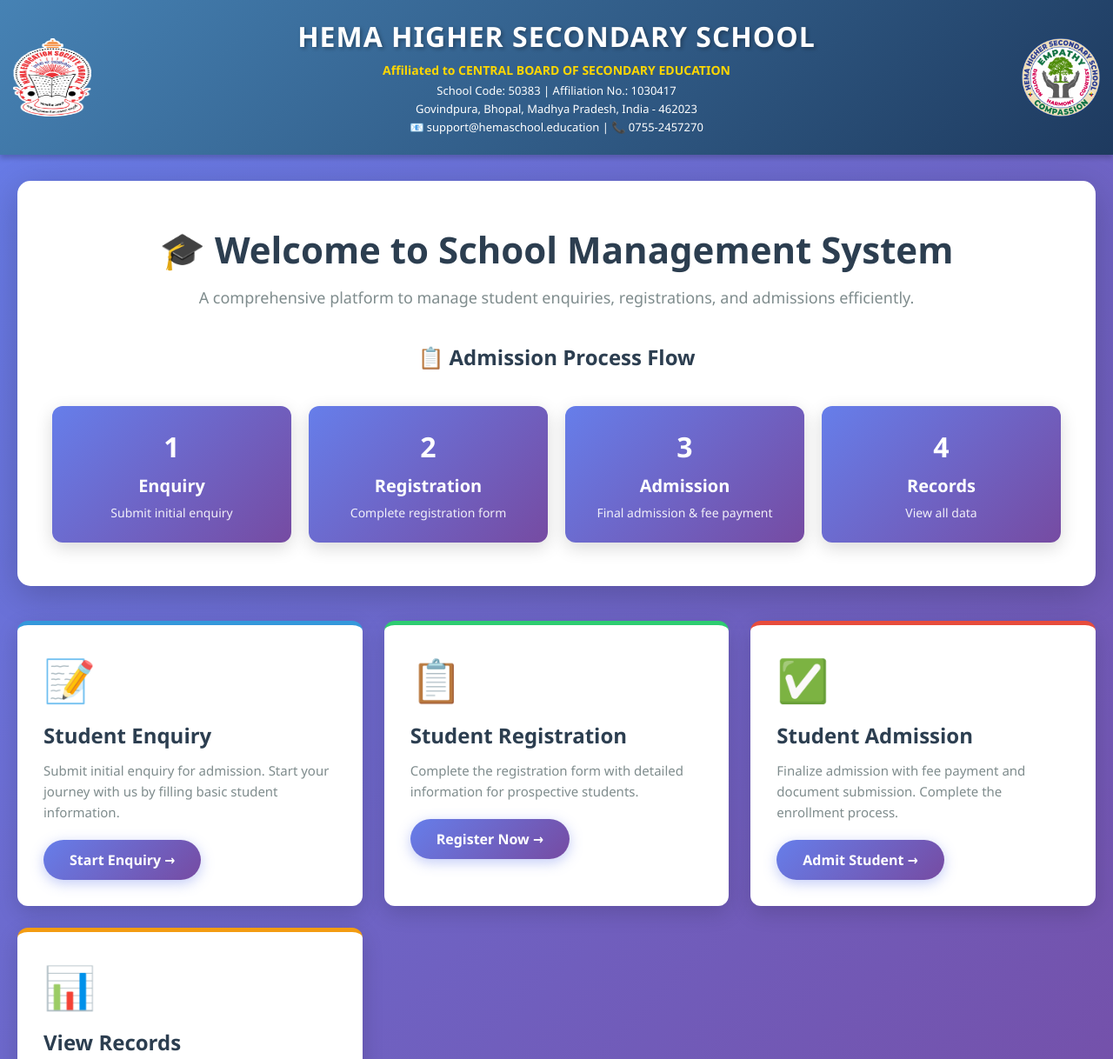
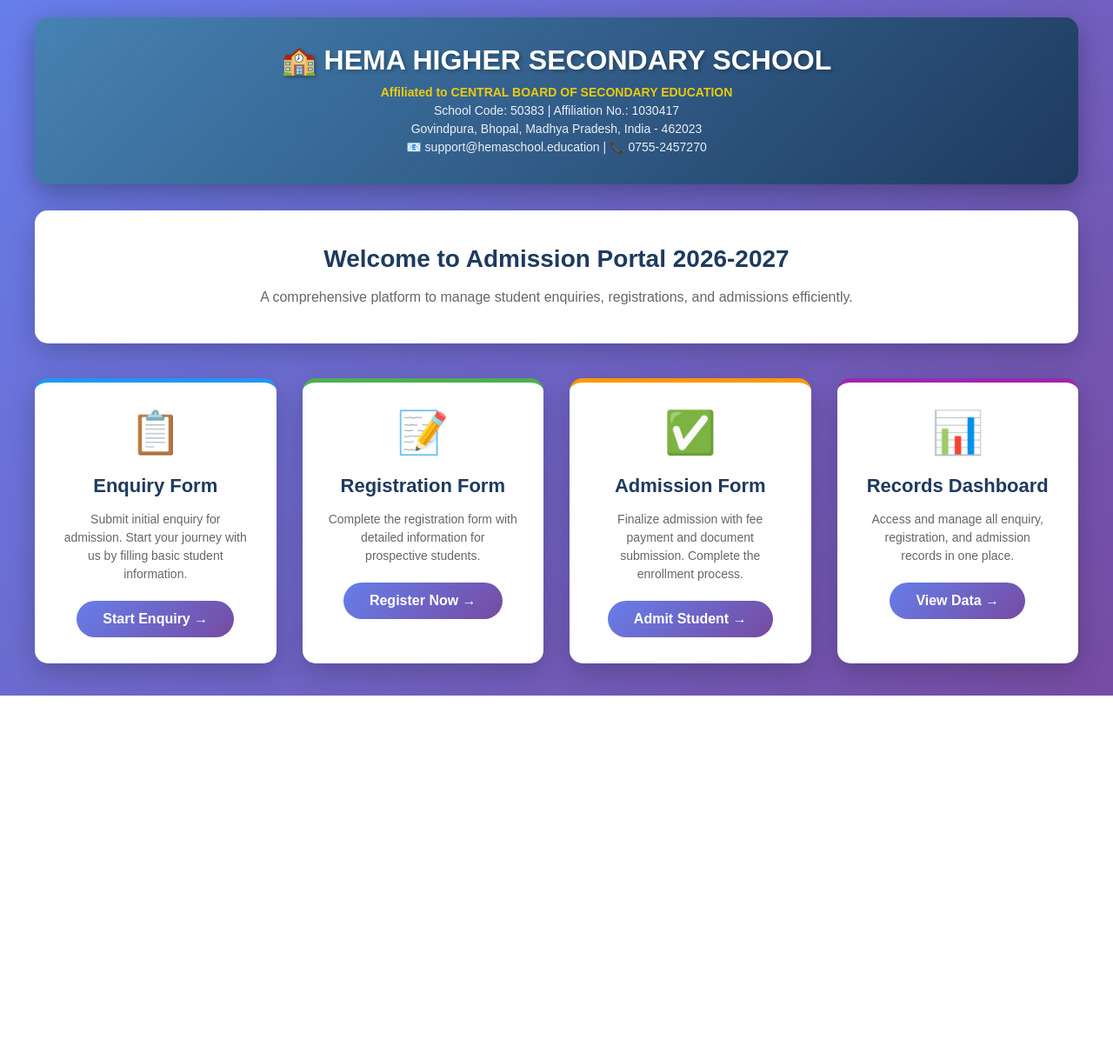
Before and after one commit to sdasgupta907-collab/Hemaschooladmission, a plain HTML site: page index.html in a window 1280 px wide. Shown: the top 1218 px of the page at 87% size. After the commit the page ends 800 px from the top, so only its background shows below. Drawn offline with Linux system fonts and the light colour scheme.

Commit message:
index.html

```diff
--- a/index.html
+++ b/index.html
@@ -3,7 +3,7 @@
 <head>
     <meta charset="UTF-8">
     <meta name="viewport" content="width=device-width, initial-scale=1.0">
-    <title>HEMA School Management System - Dashboard</title>
+    <title>HEMA Higher Secondary School - Admission Portal</title>
     <style>
         * {
             margin: 0;
@@ -12,342 +12,186 @@
         }
 
         body {
-            font-family: 'Segoe UI', Tahoma, Geneva, Verdana, sans-serif;
+            font-family: Arial, Helvetica, sans-serif;
             background: linear-gradient(135deg, #667eea 0%, #764ba2 100%);
             min-height: 100vh;
-            padding: 0;
+            padding: 20px;
         }
 
-        .hema-school-header {
+        .header {
             background: linear-gradient(135deg, #4682B4 0%, #1E3A5F 100%);
-            padding: 20px 15px;
-            margin: 0;
-            border-radius: 0;
-            box-shadow: 0 4px 6px rgba(0, 0, 0, 0.2);
-            -webkit-print-color-adjust: exact;
-            print-color-adjust: exact;
-            color-adjust: exact;
+            color: white;
+            padding: 30px 20px;
+            text-align: center;
+            border-radius: 15px;
+            margin-bottom: 30px;
+            box-shadow: 0 10px 30px rgba(0,0,0,0.3);
         }
 
-        .header-content {
-            max-width: 1400px;
-            margin: 0 auto;
-            display: flex;
-            align-items: center;
-            justify-content: space-between;
-            gap: 20px;
+        .header h1 {
+            font-size: 32px;
+            margin-bottom: 10px;
+            text-shadow: 2px 2px 4px rgba(0,0,0,0.3);
         }
 
-        .header-left-logo,
-        .header-right-logo {
-            flex-shrink: 0;
-        }
-
-        .logo-img {
-            width: 90px;
-            height: 90px;
-            display: block;
-        }
-
-        .header-center {
-            flex: 1;
-            text-align: center;
-            color: white;
-        }
-
-        .school-name {
-            font-size: 32px;
-            font-weight: bold;
-            color: white;
-            margin: 0 0 8px 0;
-            letter-spacing: 1px;
-            text-shadow: 2px 2px 4px rgba(0, 0, 0, 0.3);
+        .header p {
+            font-size: 14px;
+            opacity: 0.9;
+            margin: 5px 0;
         }
 
         .affiliation {
-            font-size: 14px;
             color: #FFD700;
-            margin: 5px 0;
-            font-weight: 600;
-        }
-
-        .school-info {
-            font-size: 13px;
-            color: white;
-            margin: 3px 0;
-        }
-
-        @media (max-width: 768px) {
-            .header-content {
-                flex-direction: column;
-                text-align: center;
-            }
-
-            .school-name {
-                font-size: 24px;
-            }
-
-            .logo-img {
-                width: 70px;
-                height: 70px;
-            }
+            font-weight: bold;
+            font-size: 16px;
         }
 
         .container {
-            max-width: 1400px;
-            margin: 30px auto;
-            padding: 0 20px;
+            max-width: 1200px;
+            margin: 0 auto;
         }
 
-        .hero-section {
+        .welcome {
             background: white;
+            padding: 40px;
             border-radius: 15px;
-            padding: 50px 40px;
             text-align: center;
-            box-shadow: 0 10px 40px rgba(0, 0, 0, 0.2);
             margin-bottom: 40px;
+            box-shadow: 0 10px 30px rgba(0,0,0,0.2);
         }
 
-        .hero-section h1 {
-            font-size: 42px;
-            color: #2c3e50;
+        .welcome h2 {
+            color: #1E3A5F;
+            font-size: 28px;
             margin-bottom: 15px;
-            font-weight: 700;
         }
 
-        .hero-section p {
-            font-size: 18px;
-            color: #7f8c8d;
-            margin-bottom: 30px;
+        .welcome p {
+            color: #666;
+            font-size: 16px;
+            line-height: 1.6;
         }
 
-        .process-flow {
+        .cards {
             display: grid;
-            grid-template-columns: repeat(auto-fit, minmax(200px, 1fr));
-            gap: 20px;
-            margin-top: 40px;
-        }
-
-        .process-step {
-            background: linear-gradient(135deg, #667eea 0%, #764ba2 100%);
-            color: white;
-            padding: 25px 20px;
-            border-radius: 12px;
-            text-align: center;
-            box-shadow: 0 6px 20px rgba(0, 0, 0, 0.15);
-            transition: transform 0.3s, box-shadow 0.3s;
-        }
-
-        .process-step:hover {
-            transform: translateY(-5px);
-            box-shadow: 0 10px 30px rgba(0, 0, 0, 0.25);
-        }
-
-        .step-number {
-            font-size: 32px;
-            font-weight: bold;
-            margin-bottom: 10px;
-        }
-
-        .step-title {
-            font-size: 20px;
-            font-weight: 600;
-            margin-bottom: 8px;
-        }
-
-        .step-desc {
-            font-size: 14px;
-            opacity: 0.9;
-        }
-
-        .cards-grid {
-            display: grid;
-            grid-template-columns: repeat(auto-fit, minmax(300px, 1fr));
-            gap: 25px;
+            grid-template-columns: repeat(auto-fit, minmax(250px, 1fr));
+            gap: 30px;
             margin-top: 30px;
         }
 
         .card {
             background: white;
-            border-radius: 12px;
+            border-radius: 15px;
             padding: 30px;
-            box-shadow: 0 8px 25px rgba(0, 0, 0, 0.15);
+            text-align: center;
+            box-shadow: 0 10px 30px rgba(0,0,0,0.2);
             transition: transform 0.3s, box-shadow 0.3s;
-            border-top: 5px solid;
-        }
-
-        .card:nth-child(1) {
-            border-top-color: #3498db;
-        }
-
-        .card:nth-child(2) {
-            border-top-color: #2ecc71;
-        }
-
-        .card:nth-child(3) {
-            border-top-color: #e74c3c;
-        }
-
-        .card:nth-child(4) {
-            border-top-color: #f39c12;
+            cursor: pointer;
         }
 
         .card:hover {
-            transform: translateY(-8px);
-            box-shadow: 0 15px 40px rgba(0, 0, 0, 0.25);
+            transform: translateY(-10px);
+            box-shadow: 0 15px 40px rgba(0,0,0,0.3);
         }
 
         .card-icon {
             font-size: 48px;
+            margin-bottom: 20px;
+        }
+
+        .card h3 {
+            color: #1E3A5F;
+            font-size: 22px;
             margin-bottom: 15px;
         }
 
-        .card h3 {
-            font-size: 24px;
-            color: #2c3e50;
-            margin-bottom: 12px;
+        .card p {
+            color: #666;
+            font-size: 14px;
+            margin-bottom: 20px;
+            line-height: 1.5;
         }
 
-        .card p {
-            font-size: 15px;
-            color: #7f8c8d;
-            margin-bottom: 20px;
-            line-height: 1.6;
+        .card a {
+            display: inline-block;
+            background: linear-gradient(135deg, #667eea 0%, #764ba2 100%);
+            color: white;
+            padding: 12px 30px;
+            border-radius: 25px;
+            text-decoration: none;
+            font-weight: bold;
+            transition: all 0.3s;
         }
 
-        .card-button {
-            display: inline-block;
-            padding: 12px 30px;
-            background: linear-gradient(135deg, #667eea 0%, #764ba2 100%);
-            color: white;
-            text-decoration: none;
-            border-radius: 25px;
-            font-weight: 600;
-            transition: all 0.3s;
-            box-shadow: 0 4px 15px rgba(102, 126, 234, 0.4);
+        .card a:hover {
+            transform: scale(1.05);
+            box-shadow: 0 5px 15px rgba(102, 126, 234, 0.4);
         }
 
-        .card-button:hover {
-            transform: scale(1.05);
-            box-shadow: 0 6px 20px rgba(102, 126, 234, 0.6);
-        }
-
-        .footer {
-            text-align: center;
-            padding: 30px;
-            color: white;
-            margin-top: 50px;
-        }
-
-        .footer p {
-            font-size: 16px;
-            opacity: 0.9;
-        }
+        .card-enquiry { border-top: 5px solid #2196F3; }
+        .card-registration { border-top: 5px solid #4CAF50; }
+        .card-admission { border-top: 5px solid #FF9800; }
+        .card-records { border-top: 5px solid #9C27B0; }
 
         @media (max-width: 768px) {
-            .hero-section h1 {
-                font-size: 32px;
-            }
-
-            .hero-section {
-                padding: 30px 20px;
-            }
-
-            .process-flow {
+            .cards {
                 grid-template-columns: 1fr;
             }
 
-            .cards-grid {
-                grid-template-columns: 1fr;
+            .header h1 {
+                font-size: 24px;
+            }
+
+            .welcome h2 {
+                font-size: 22px;
             }
         }
     </style>
 </head>
 <body>
+    <div class="container">
+        <div class="header">
+            <h1>🏫 HEMA HIGHER SECONDARY SCHOOL</h1>
+            <p class="affiliation">Affiliated to CENTRAL BOARD OF SECONDARY EDUCATION</p>
+            <p>School Code: 50383 | Affiliation No.: 1030417</p>
+            <p>Govindpura, Bhopal, Madhya Pradesh, India - 462023</p>
+            <p>📧 support@hemaschool.education | 📞 0755-2457270</p>
+        </div>
 
-    <div class="hema-school-header">
-        <div class="header-content">
-            <div class="header-left-logo">
-                <img src="school-logo.png" alt="HEMA Logo" class="logo-img">
+        <div class="welcome">
+            <h2>Welcome to Admission Portal 2026-2027</h2>
+            <p>A comprehensive platform to manage student enquiries, registrations, and admissions efficiently.</p>
+        </div>
+
+        <div class="cards">
+            <div class="card card-enquiry">
+                <div class="card-icon">📋</div>
+                <h3>Enquiry Form</h3>
+                <p>Submit initial enquiry for admission. Start your journey with us by filling basic student information.</p>
+                <a href="enquiry-page1-CONNECTED.html">Start Enquiry →</a>
             </div>
-            <div class="header-center">
-                <h1 class="school-name">HEMA HIGHER SECONDARY SCHOOL</h1>
-                <p class="affiliation"><strong>Affiliated to CENTRAL BOARD OF SECONDARY EDUCATION</strong></p>
-                <p class="school-info">School Code: 50383 | Affiliation No.: 1030417</p>
-                <p class="school-info">Govindpura, Bhopal, Madhya Pradesh, India - 462023</p>
-                <p class="school-info">📧 support@hemaschool.education | 📞 0755-2457270</p>
+
+            <div class="card card-registration">
+                <div class="card-icon">📝</div>
+                <h3>Registration Form</h3>
+                <p>Complete the registration form with detailed information for prospective students.</p>
+                <a href="registration-CONNECTED.html">Register Now →</a>
             </div>
-            <div class="header-right-logo">
-                <img src="empathy-logo.png" alt="Empathy Logo" class="logo-img">
+
+            <div class="card card-admission">
+                <div class="card-icon">✅</div>
+                <h3>Admission Form</h3>
+                <p>Finalize admission with fee payment and document submission. Complete the enrollment process.</p>
+                <a href="admission-CONNECTED.html">Admit Student →</a>
+            </div>
+
+            <div class="card card-records">
+                <div class="card-icon">📊</div>
+                <h3>Records Dashboard</h3>
+                <p>Access and manage all enquiry, registration, and admission records in one place.</p>
+                <a href="data-CONNECTED.html">View Data →</a>
             </div>
         </div>
     </div>
-
-    <div class="container">
-        <div class="hero-section">
-            <h1>🎓 Welcome to School Management System</h1>
-            <p>A comprehensive platform to manage student enquiries, registrations, and admissions efficiently.</p>
-
-            <h2 style="margin-top: 40px; margin-bottom: 20px; color: #2c3e50;">📋 Admission Process Flow</h2>
-            <div class="process-flow">
-                <div class="process-step">
-                    <div class="step-number">1</div>
-                    <div class="step-title">Enquiry</div>
-                    <div class="step-desc">Submit initial enquiry</div>
-                </div>
-                <div class="process-step">
-                    <div class="step-number">2</div>
-                    <div class="step-title">Registration</div>
-                    <div class="step-desc">Complete registration form</div>
-                </div>
-                <div class="process-step">
-                    <div class="step-number">3</div>
-                    <div class="step-title">Admission</div>
-                    <div class="step-desc">Final admission & fee payment</div>
-                </div>
-                <div class="process-step">
-                    <div class="step-number">4</div>
-                    <div class="step-title">Records</div>
-                    <div class="step-desc">View all data</div>
-                </div>
-            </div>
-        </div>
-
-        <div class="cards-grid">
-            <div class="card">
-                <div class="card-icon">📝</div>
-                <h3>Student Enquiry</h3>
-                <p>Submit initial enquiry for admission. Start your journey with us by filling basic student information.</p>
-                <a href="enquiry-page1-CONNECTED.html" class="card-button">Start Enquiry →</a>
-            </div>
-
-            <div class="card">
-                <div class="card-icon">📋</div>
-                <h3>Student Registration</h3>
-                <p>Complete the registration form with detailed information for prospective students.</p>
-                <a href="registration-CONNECTED.html" class="card-button">Register Now →</a>
-            </div>
-
-            <div class="card">
-                <div class="card-icon">✅</div>
-                <h3>Student Admission</h3>
-                <p>Finalize admission with fee payment and document submission. Complete the enrollment process.</p>
-                <a href="admission-CONNECTED.html" class="card-button">Admit Student →</a>
-            </div>
-
-            <div class="card">
-                <div class="card-icon">📊</div>
-                <h3>View Records</h3>
-                <p>Access and manage all enquiry, registration, and admission records in one place.</p>
-                <a href="data-CONNECTED.html" class="card-button">View Data →</a>
-            </div>
-        </div>
-
-        <div class="footer">
-            <p>© 2026-2027 HEMA Higher Secondary School | All Rights Reserved</p>
-            <p>Powered by School Management System</p>
-        </div>
-    </div>
-
 </body>
 </html>
```
